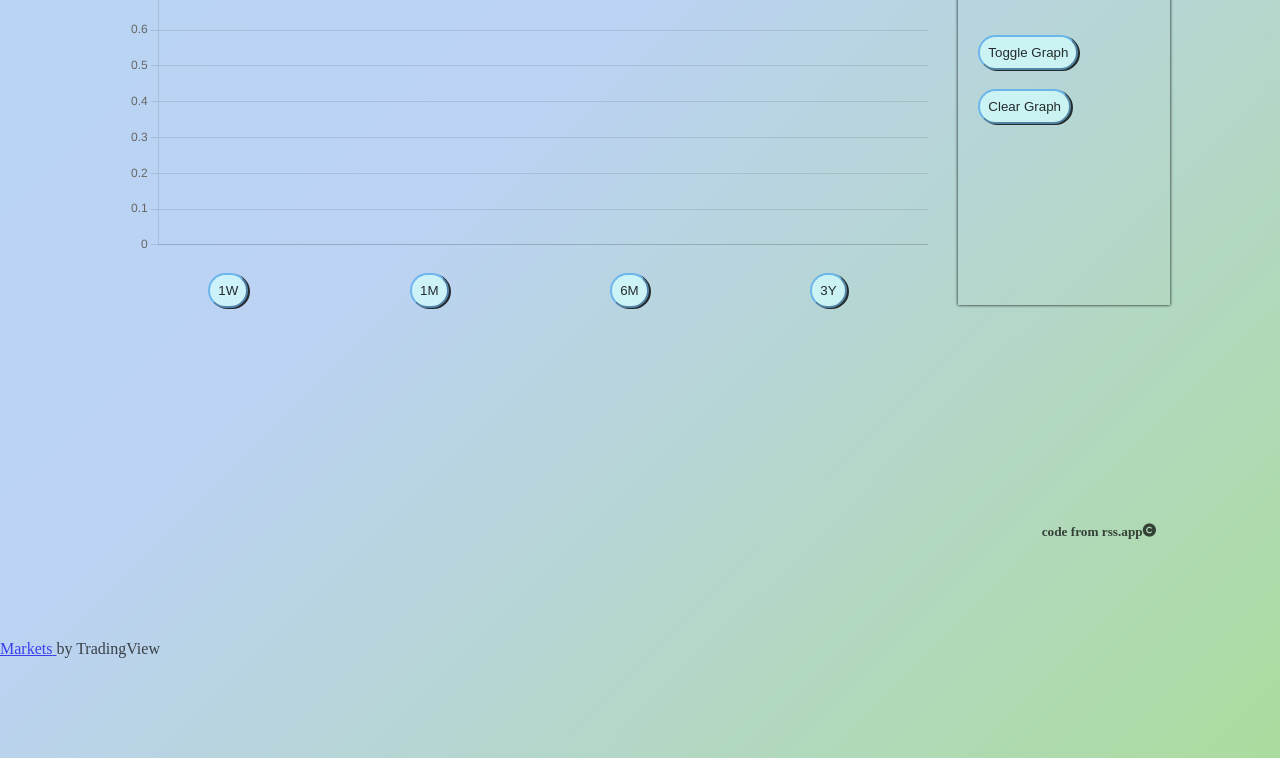
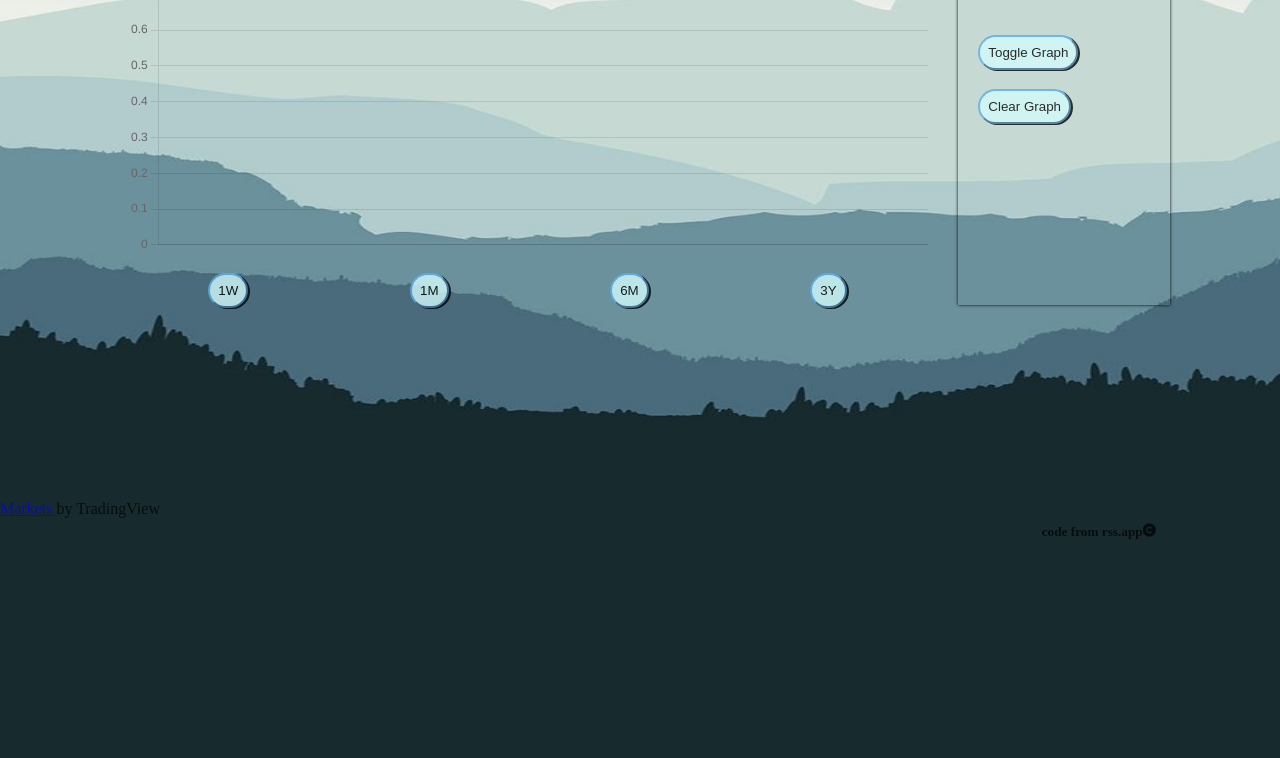
Before and after one commit to DLi53/JSProject-NasDan, a website built with webpack: page index.html in a window 1280 px wide. Shown: the part 282-1040 px from the top of the page. Built offline with nearby package versions, Linux system fonts and the light colour scheme; a script that the page names is missing.

Commit message:
background image

```diff
--- a/index.html
+++ b/index.html
@@ -93,7 +93,11 @@
 <br>
 <br>
 <div class="rotatingbar">
-
+        <div class="tradingview-widget-copyright">
+            <a href="https://www.tradingview.com/markets/" rel="noopener" target="_blank">
+                <span class="blue-text">Markets</span>
+            </a> by TradingView
+        </div>
     <script type="text/javascript" src="https://s3.tradingview.com/external-embedding/embed-widget-ticker-tape.js" async>
         {
                 "symbols": [
@@ -115,11 +119,7 @@
                 "locale": "en"
             }
     </script>
-    <div class="tradingview-widget-copyright">
-        <a href="https://www.tradingview.com/markets/" rel="noopener"target="_blank">
-            <span class="blue-text">Markets</span>
-        </a> by TradingView
-    </div>
+
 </div>
 
 </body>
--- a/src/styles/style.css
+++ b/src/styles/style.css
@@ -6,10 +6,12 @@
 }
 
 body {
-        background: linear-gradient(-45deg, #8ded07, #b7cff3ed, #a8dff3, #fadde2);
-        background-size: 500% 500%;
-        animation: gradient 15s ease infinite;
+        background: linear-gradient(-45deg, #8ded07, #96b7e9ed, #a8dff3, #f56c83);
+        background-size: 150% 100%;
+        animation: gradient 50s ease infinite;
         /* height: 100vh; */
+        background-image: url("../../images/MountainBackground.jpeg");
+
     }
 
     @keyframes gradient {
@@ -37,6 +39,7 @@ body {
     letter-spacing: 10px;
 
     display: inline-block;
+
     font-size: 30px;
     animation: flip 7s infinite;
     animation-delay: calc(.5s * var(--i))
@@ -185,7 +188,8 @@ li:hover {
     opacity: 0.7;
     position: sticky;
     margin-bottom: 100px ;
-
+    position: sticky;
+    bottom: 0;
 }
 
 .news {
```
Also changed, not shown: dist/main.css, images/MountainBackground.jpeg (added).
